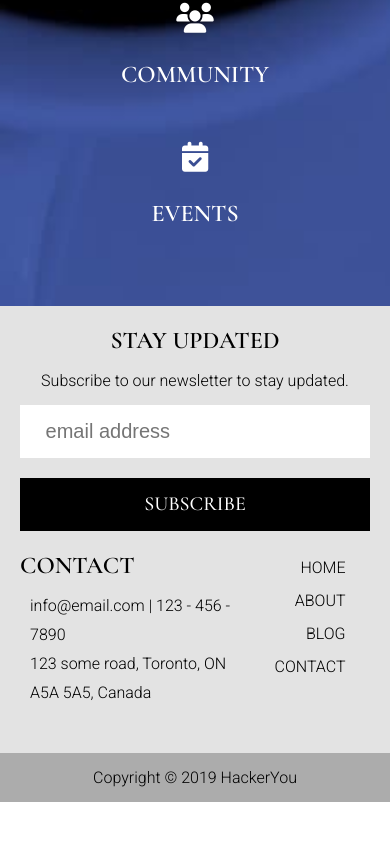
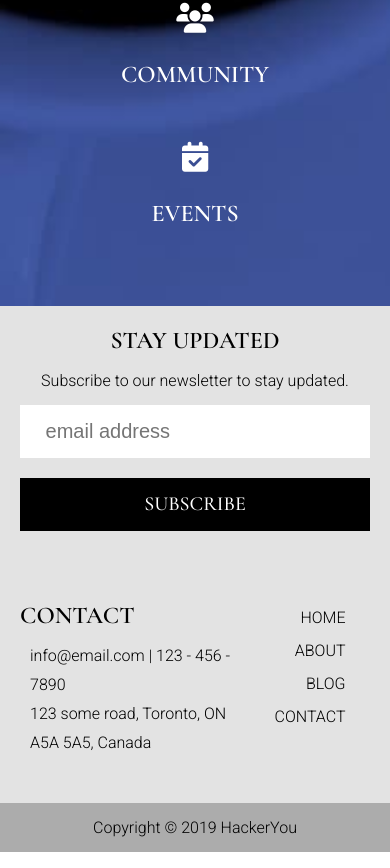
Before and after one commit to LaceyNS/lacey-savage-project-one, a plain HTML site: page index.html in a window 390 px wide. Shown: the part 3464-4332 px from the top of the page. Before the commit the page ends 4282 px from the top, so only its background shows below. Drawn offline with nearby package versions, Linux system fonts and the light colour scheme.

Commit message:
Footer-nav spacing

```diff
--- a/styles.css
+++ b/styles.css
@@ -419,7 +419,8 @@ input[type="submit"] {
 
     .contact,
     .footer-menu {
-        max-width: 50vw;
+        max-width: calc(50% - 5rem);
+        margin-top: 5rem;
     }
 }
 
```
